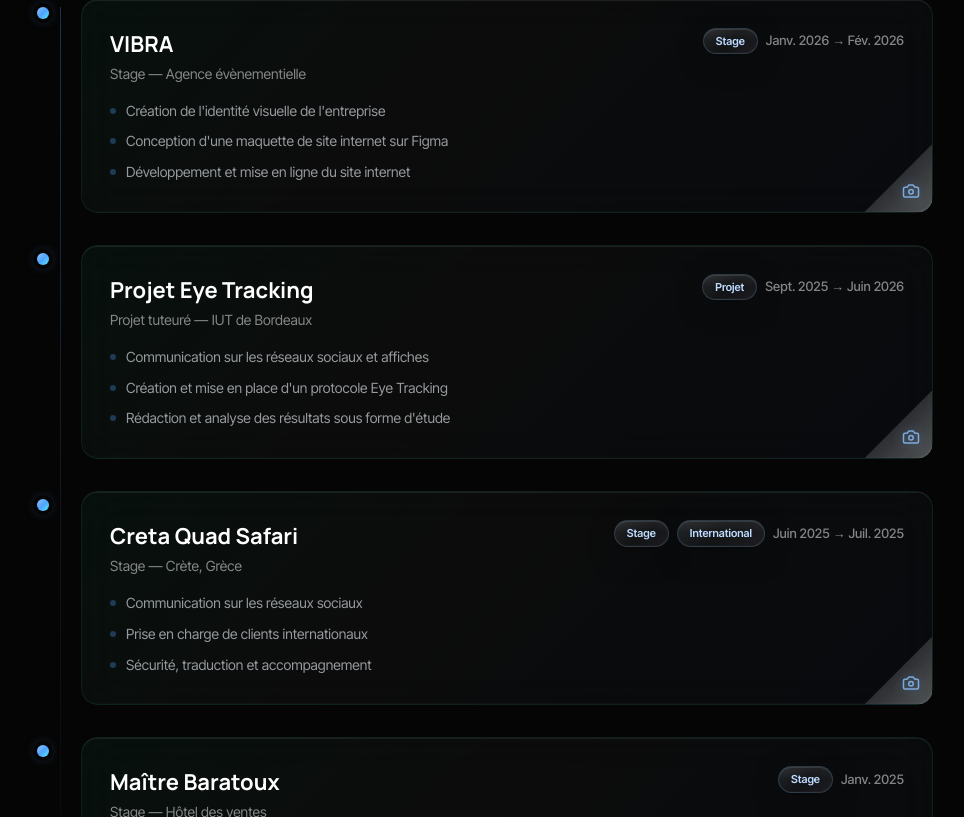
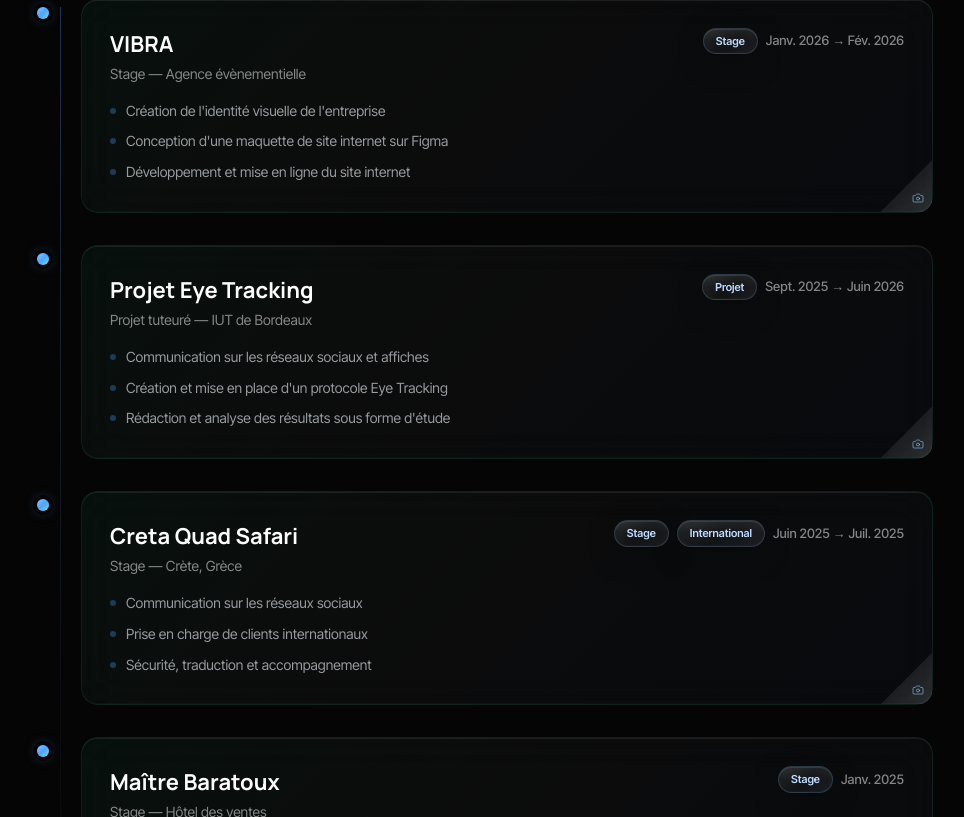
Before and after one commit to Elouanprg/Portfolio-Elouan-PORGE, a React (Vite) app: page / in a window 1280 px wide. Shown: the part 1343-2160 px from the top of the page, without its empty margins (155-1119 px from the left). Built offline with nearby package versions, Linux system fonts and the light colour scheme.

Commit message:
Revert photo button changes, keep original peel corner

```diff
--- a/src/components/Experiences.tsx
+++ b/src/components/Experiences.tsx
@@ -156,7 +156,7 @@ function ExperienceCard({ exp }: { exp: (typeof experiences)[0] }) {
           title="Voir les photos"
         >
           <div className="peel-corner">
-            <Camera size={18} className="absolute bottom-3 right-3 text-blue-300/80 drop-shadow-[0_0_6px_rgba(96,165,250,0.5)]" />
+            <Camera size={12} className="absolute bottom-2 right-2 text-blue-300/60" />
           </div>
         </button>
 
--- a/src/index.css
+++ b/src/index.css
@@ -211,47 +211,42 @@ body {
    PEEL CORNER EFFECT
    ============================================ */
 @keyframes peel-breathe {
-  0%, 100% { width: 60px; height: 60px; }
-  50% { width: 70px; height: 70px; }
-}
-
-@keyframes peel-glow {
-  0%, 100% { box-shadow: -2px -2px 12px rgba(96, 165, 250, 0.2), 0 0 20px rgba(96, 165, 250, 0.1); }
-  50% { box-shadow: -2px -2px 16px rgba(96, 165, 250, 0.4), 0 0 30px rgba(96, 165, 250, 0.2); }
+  0%, 100% { width: 44px; height: 44px; }
+  50% { width: 54px; height: 54px; }
 }
 
 .peel-corner {
   position: absolute;
   bottom: 0;
   right: 0;
-  width: 60px;
-  height: 60px;
+  width: 44px;
+  height: 44px;
   background: linear-gradient(
     135deg,
-    rgba(96, 165, 250, 0.3) 0%,
-    rgba(96, 165, 250, 0.15) 45%,
-    rgba(255, 255, 255, 0.15) 50%,
-    rgba(255, 255, 255, 0.3) 100%
+    rgba(96, 165, 250, 0.12) 0%,
+    rgba(96, 165, 250, 0.06) 45%,
+    rgba(255, 255, 255, 0.08) 50%,
+    rgba(255, 255, 255, 0.15) 100%
   );
-  border-top-left-radius: 20px;
+  border-top-left-radius: 16px;
   clip-path: polygon(100% 0%, 0% 100%, 100% 100%);
-  animation: peel-breathe 4s ease-in-out infinite, peel-glow 3s ease-in-out infinite;
+  animation: peel-breathe 4s ease-in-out infinite;
   transition: all 0.4s cubic-bezier(0.22, 1, 0.36, 1);
+  box-shadow: -2px -2px 8px rgba(0, 0, 0, 0.3);
 }
 
 .group:hover .peel-corner,
 .peel-corner:hover {
-  width: 85px;
-  height: 85px;
+  width: 64px;
+  height: 64px;
   animation: none;
   background: linear-gradient(
     135deg,
-    rgba(96, 165, 250, 0.4) 0%,
-    rgba(96, 165, 250, 0.2) 45%,
-    rgba(255, 255, 255, 0.2) 50%,
-    rgba(255, 255, 255, 0.35) 100%
+    rgba(96, 165, 250, 0.2) 0%,
+    rgba(96, 165, 250, 0.1) 45%,
+    rgba(255, 255, 255, 0.12) 50%,
+    rgba(255, 255, 255, 0.2) 100%
   );
-  box-shadow: -3px -3px 20px rgba(96, 165, 250, 0.5), 0 0 40px rgba(96, 165, 250, 0.25);
 }
 
 .liquid-shimmer::before {
```
